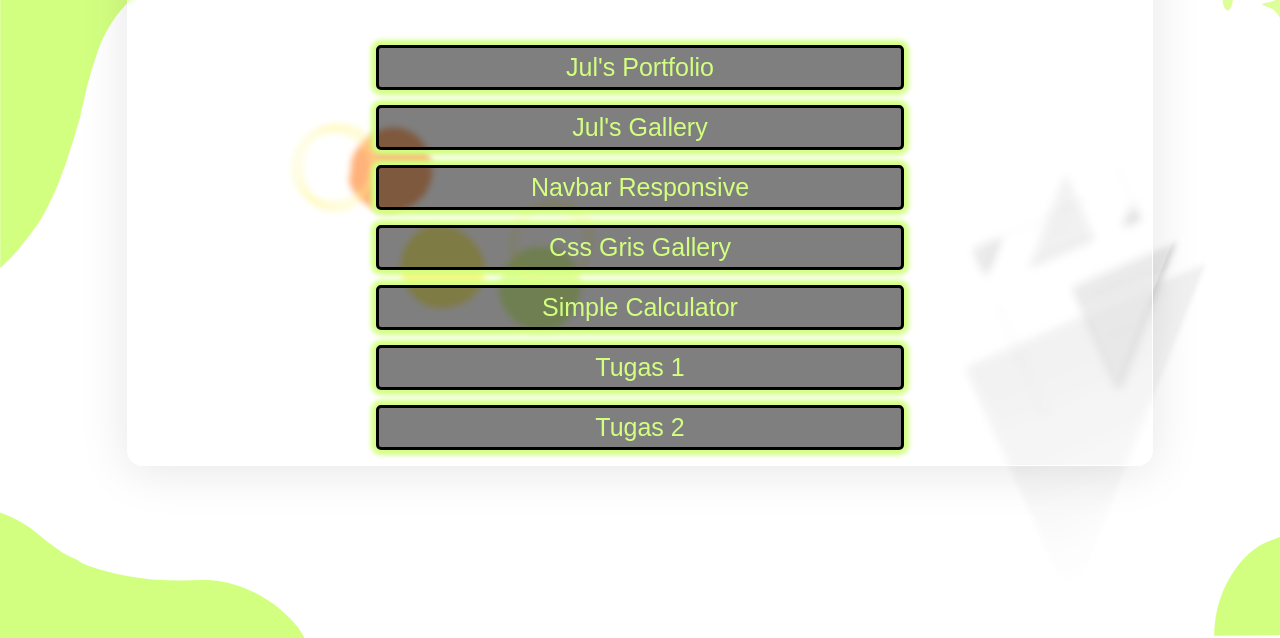
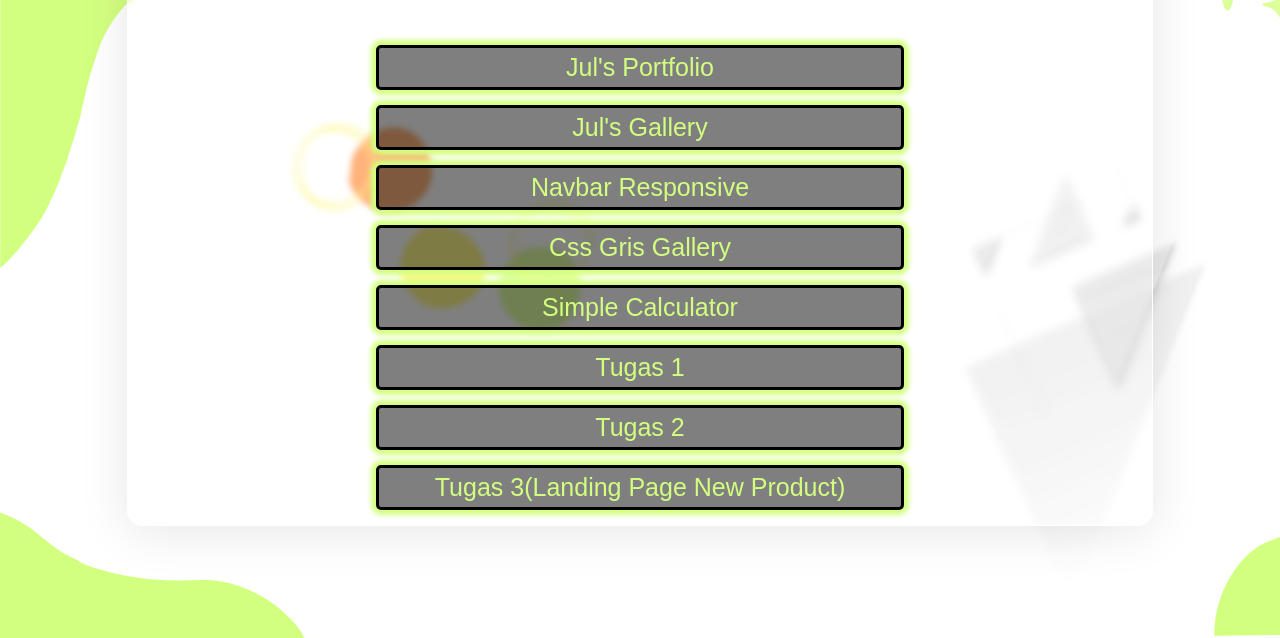
Before and after one commit to Winzliu/Winzliu.github.io, a plain HTML site: page index.html in a window 1280 px wide. Shown: the part 162-800 px from the top of the page. Drawn offline with Linux system fonts and the light colour scheme; a web font is replaced by a local one.

Commit message:
menambahkan landing page new product(tugas3)

```diff
--- a/index.html
+++ b/index.html
@@ -55,6 +55,10 @@
         <li class="content-link">
           <a href="https://winzliu.github.io/Tugas2-Proweb/">Tugas 2</a>
         </li>
+      </li>
+      <li class="content-link">
+        <a href="https://winzliu.github.io/Tugas3-Proweb/">Tugas 3(Landing Page New Product)</a>
+      </li>
       </ul>
     </div>
   </body>
```
